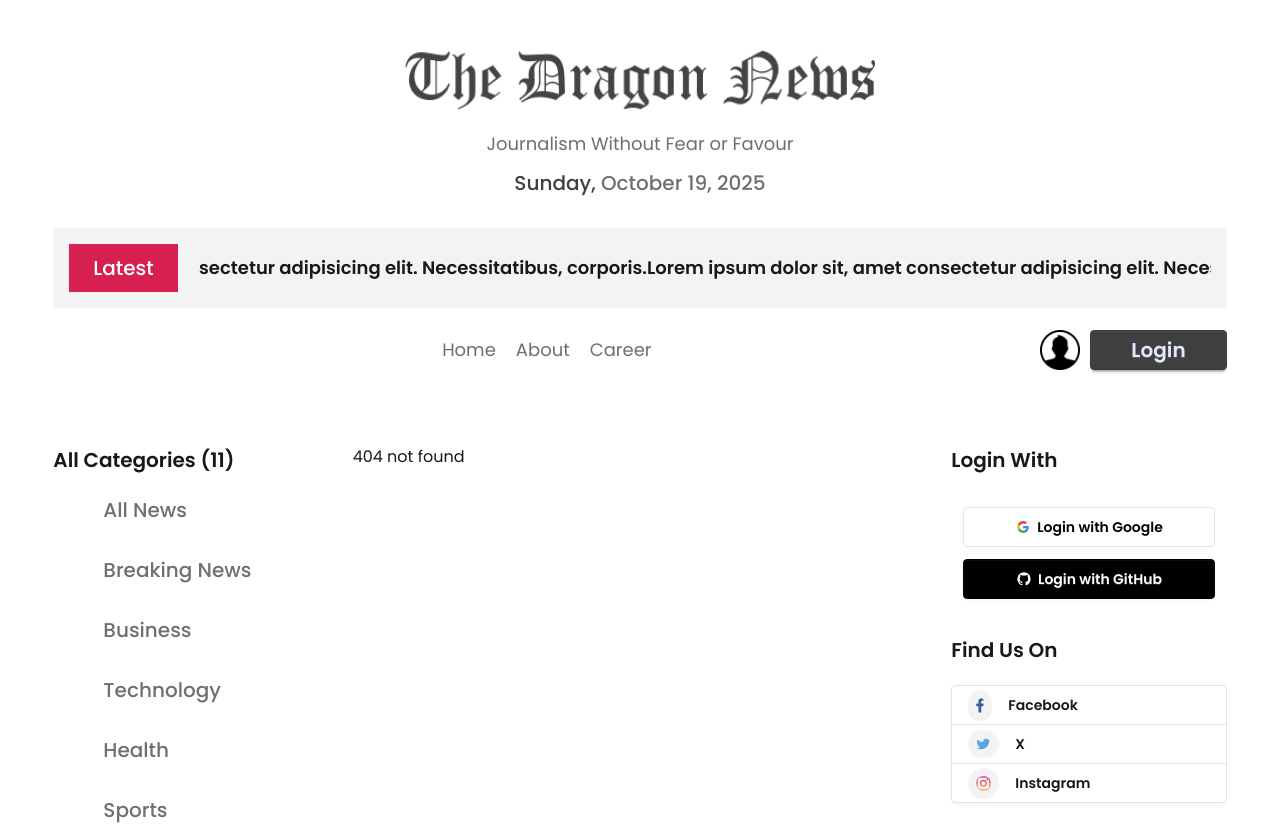
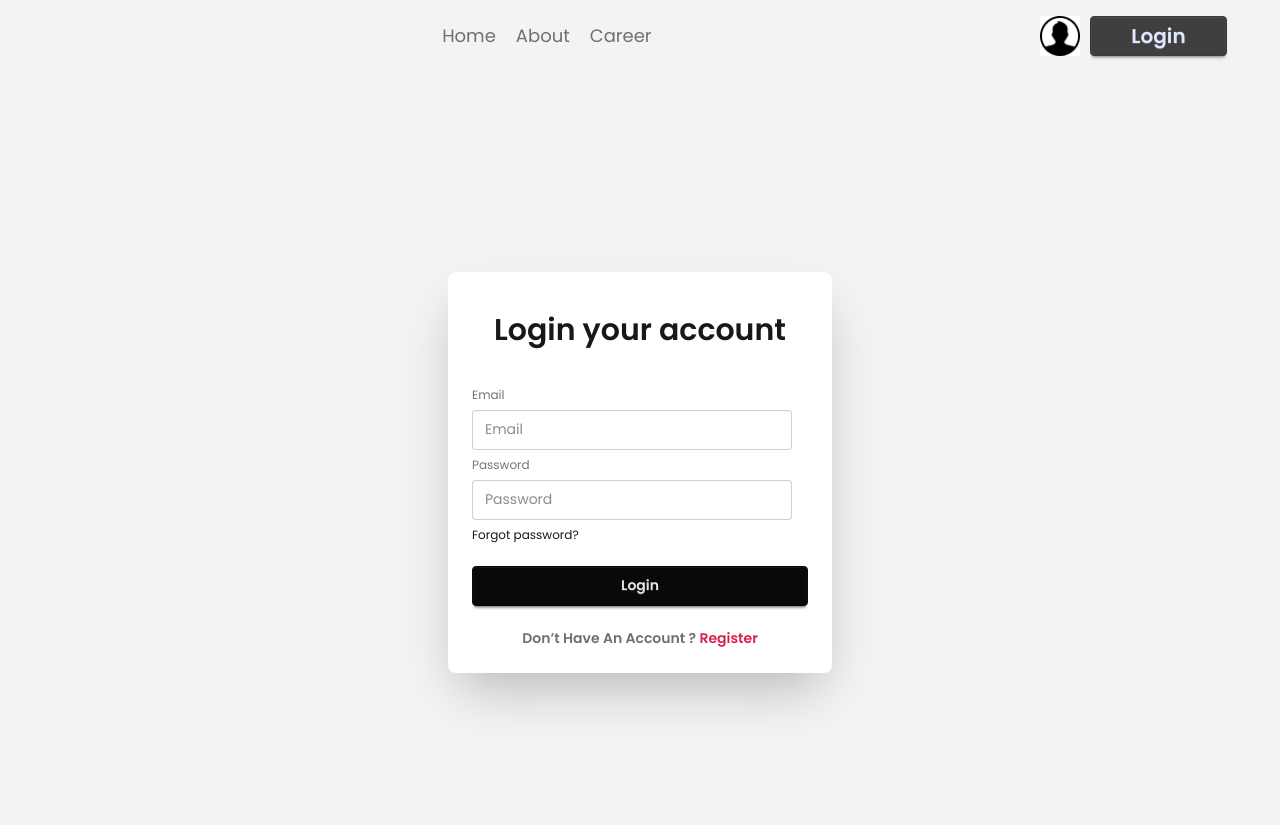
Before and after one commit to adittacse/dragon-news, a React (Vite) app: page /auth/login in a window 1280 px wide. Shown: the top 825 px of the page. Built offline with nearby package versions, Linux system fonts and the light colour scheme.

Commit message:
register and login page design implemented

```diff
--- a/src/components/Navbar.jsx
+++ b/src/components/Navbar.jsx
@@ -1,4 +1,4 @@
-import { NavLink } from 'react-router';
+import { Link, NavLink } from 'react-router';
 import user from "../assets/user.png";
 
 const Navbar = () => {
@@ -12,7 +12,7 @@
             </div>
             <div className="btn-login flex items-center gap-2.5">
                 <img className="w-10 h-10" src={user} alt="user" />
-                <button className="btn btn-primary font-semibold text-[20px] px-10 py-[6px]">Login</button>
+                <Link to="/auth/login" className="btn btn-primary font-semibold text-[20px] px-10 py-[6px]">Login</Link>
             </div>
         </div>
     );
--- /dev/null
+++ b/src/layouts/AuthLayout.jsx
@@ -0,0 +1,18 @@
+import React from 'react';
+import Navbar from '../components/Navbar';
+import { Outlet } from 'react-router';
+
+const AuthLayout = () => {
+    return (
+        <div className="bg-base-200 min-h-screen">
+            <header className="w-11/12 mx-auto py-4">
+                <Navbar />
+            </header>
+            <main className="w-11/12 mx-auto">
+                <Outlet />
+            </main>
+        </div>
+    );
+};
+
+export default AuthLayout;
--- /dev/null
+++ b/src/pages/Login.jsx
@@ -0,0 +1,26 @@
+import { Link } from 'react-router';
+
+const Login = () => {
+    return (
+        <div className="flex justify-center min-h-screen items-center">
+            <div className="card bg-base-100 w-full max-w-sm shrink-0 shadow-2xl ">
+                <h2 className="font-semibold text-3xl text-center mt-[40px] mb-[10px]">Login your account</h2>
+                <div className="card-body">
+                    <fieldset className="fieldset">
+                        <label className="label">Email</label>
+                        <input type="email" className="input" placeholder="Email" />
+                        <label className="label">Password</label>
+                        <input type="password" className="input" placeholder="Password" />
+                        <div>
+                            <a className="link link-hover">Forgot password?</a>
+                        </div>
+                        <button className="btn btn-neutral mt-4">Login</button>
+                    </fieldset>
+                    <p className="text-center font-semibold text-accent mt-2.5">Don’t Have An Account ? <Link to="/auth/register" className="text-secondary">Register</Link></p>
+                </div>
+            </div>
+        </div>
+    );
+};
+
+export default Login;
--- /dev/null
+++ b/src/pages/Register.jsx
@@ -0,0 +1,27 @@
+import { Link } from 'react-router';
+
+const Register = () => {
+    return (
+        <div className="flex justify-center min-h-screen items-center">
+            <div className="card bg-base-100 w-full max-w-sm shrink-0 shadow-2xl ">
+                <h2 className="font-semibold text-3xl text-center mt-[40px] mb-[10px]">Register your account</h2>
+                <div className="card-body">
+                    <fieldset className="fieldset">
+                        <label className="label">Your Name</label>
+                        <input name="name" type="text" className="input" placeholder="Enter your name" />
+                        <label className="label">Photo URL</label>
+                        <input name="photo" type="text" className="input" placeholder="Enter your photo URL" />
+                        <label className="label">Email</label>
+                        <input name="email" type="email" className="input" placeholder="Enter your email address" />
+                        <label className="label">Password</label>
+                        <input name="password" type="password" className="input" placeholder="Enter your password" />
+                        <button className="btn btn-neutral mt-4">Login</button>
+                    </fieldset>
+                    <p className="text-center font-semibold text-accent mt-2.5">Already Have An Account? Please <Link to="/auth/login" className="text-secondary">Login</Link></p>
+                </div>
+            </div>
+        </div>
+    );
+};
+
+export default Register;
```
Also changed, not shown: src/Routes/Router.jsx (+14 -1 lines).
